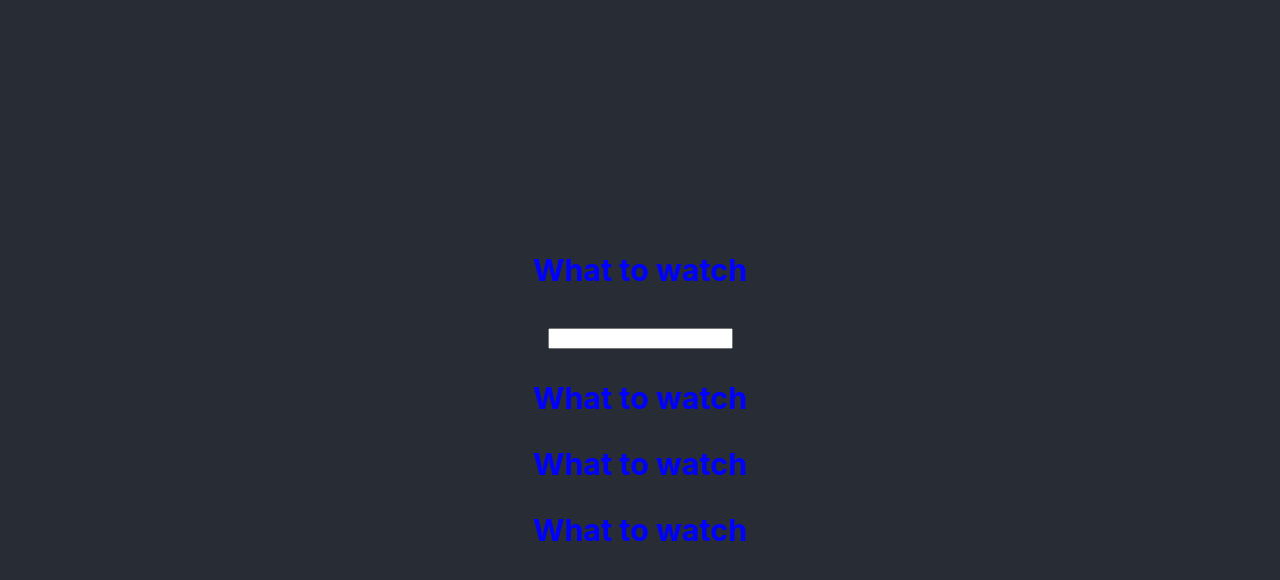
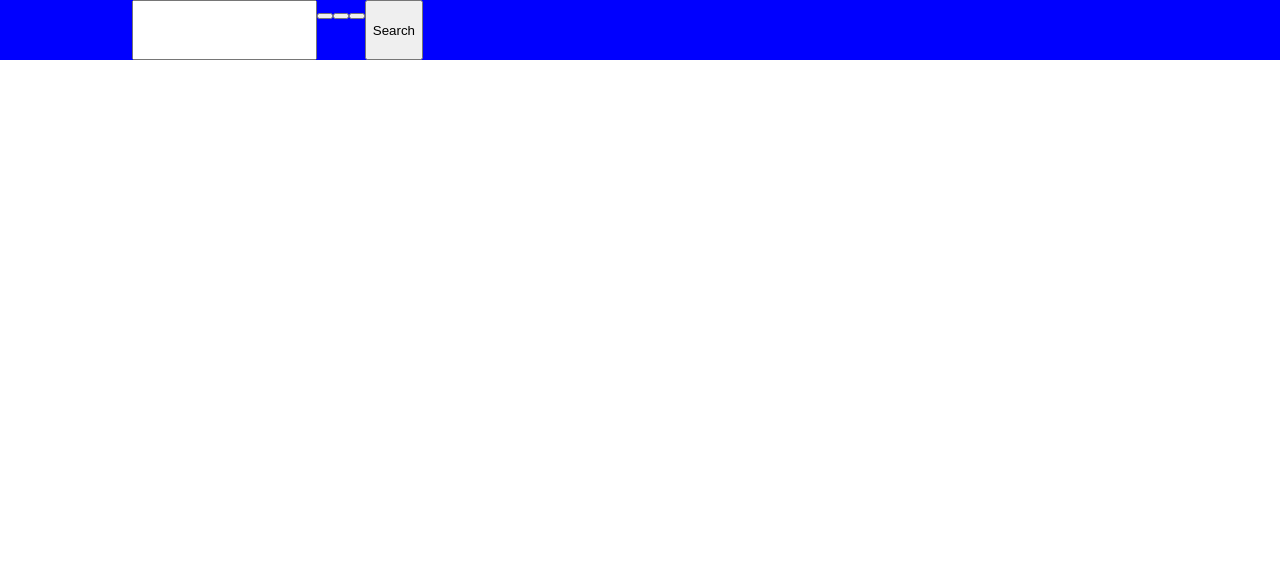
Before and after one commit to CoderBunnyS/MovieApp, a React (Create React App) app: page / in a window 1280 px wide. Shown: the top 580 px of the page. Built offline with nearby package versions, Linux system fonts and the light colour scheme.

Commit message:
began creation of header component

```diff
--- a/src/App.css
+++ b/src/App.css
@@ -13,7 +13,7 @@
   }
 }
 
-.App-header {
+/* .App-header {
   background-color: #282c34;
   min-height: 100vh;
   display: flex;
@@ -22,7 +22,7 @@
   justify-content: center;
   font-size: calc(10px + 2vmin);
   color: white;
-}
+} */
 
 .App-link {
   color: #61dafb;
--- a/src/header.css
+++ b/src/header.css
@@ -1,3 +1,6 @@
 .header {
-    color: blue;
+    background-color: blue;
+    display: inline-flex;
+    margin-top: 0;
+    width: 100vw;
   }
--- a/src/header.js
+++ b/src/header.js
@@ -6,9 +6,17 @@ class Header extends Component {
     return <div className="header">
     <h3>What to watch</h3>
     <input type='search' label="Search"></input>
-    <h3>What to watch</h3>
-    <h3>What to watch</h3>
-    <h3>What to watch</h3>
+    <div className="dd-wrapper">
+  <div className="dd-header">
+    <div className="dd-header-title"></div>
+  </div>
+  <div className="dd-list">
+    <button className="dd-list-item"></button>
+    <button className="dd-list-item"></button>
+    <button className="dd-list-item"></button>
+  </div>
+</div>
+    <button>Search</button>
     </div>
 
   }
```
